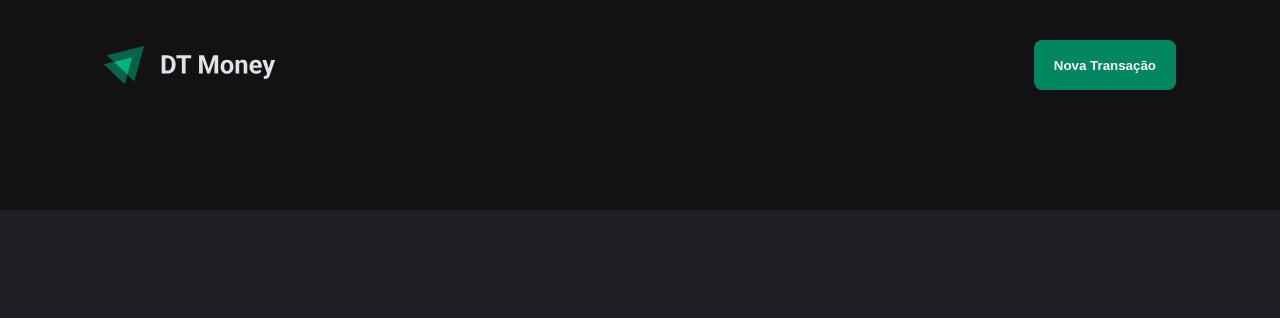
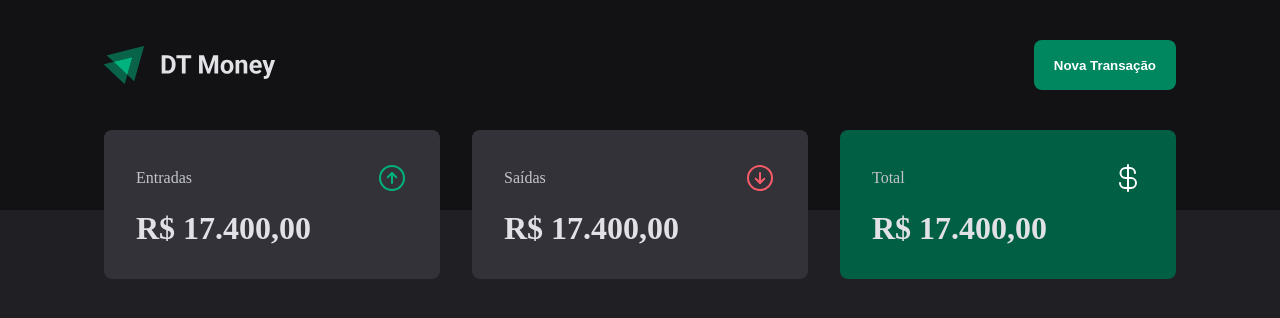
Before and after one commit to PedroFurlann/dt-money, a React (Vite) app: page / in a window 1280 px wide. Shown: the top 318 px of the page. Built offline with nearby package versions, Linux system fonts and the light colour scheme.

Commit message:
Create Summary component

```diff
--- a/package.json
+++ b/package.json
@@ -10,6 +10,7 @@
     "lint": "eslint src --ext .ts,.tsx"
   },
   "dependencies": {
+    "phosphor-react": "^1.4.1",
     "react": "^18.2.0",
     "react-dom": "^18.2.0",
     "styled-components": "^5.3.6"
--- /dev/null
+++ b/src/components/Summary/index.tsx
@@ -0,0 +1,32 @@
+import { SummaryCard, SummaryContainer } from './styles'
+import { ArrowCircleDown, ArrowCircleUp, CurrencyDollar } from 'phosphor-react'
+
+export function Summary() {
+  return (
+    <SummaryContainer>
+      <SummaryCard>
+        <header>
+          <span>Entradas</span>
+          <ArrowCircleUp size={32} color="#00b37e" />
+        </header>
+        <strong>R$ 17.400,00</strong>
+      </SummaryCard>
+
+      <SummaryCard>
+        <header>
+          <span>Saídas</span>
+          <ArrowCircleDown size={32} color="#f75a68" />
+        </header>
+        <strong>R$ 17.400,00</strong>
+      </SummaryCard>
+
+      <SummaryCard variant="green">
+        <header>
+          <span>Total</span>
+          <CurrencyDollar size={32} color="#fff" />
+        </header>
+        <strong>R$ 17.400,00</strong>
+      </SummaryCard>
+    </SummaryContainer>
+  )
+}
--- /dev/null
+++ b/src/components/Summary/styles.tsx
@@ -0,0 +1,42 @@
+import styled, { css } from 'styled-components'
+
+export const SummaryContainer = styled.section`
+  width: 100%;
+  max-width: 1120px;
+  margin: 0 auto;
+  padding: 0 1.5rem;
+
+  display: grid;
+  grid-template-columns: repeat(3, 1fr);
+  gap: 2rem;
+  margin-top: -5rem;
+`
+
+interface SummaryCardProps {
+  variant?: 'green'
+}
+
+export const SummaryCard = styled.div<SummaryCardProps>`
+  background: ${(props) => props.theme['gray-600']};
+  border-radius: 8px;
+  padding: 2rem;
+
+  header {
+    display: flex;
+    align-items: center;
+    justify-content: space-between;
+    color: ${(props) => props.theme['gray-300']};
+  }
+
+  strong {
+    display: block;
+    margin-top: 1rem;
+    font-size: 2rem;
+  }
+
+  ${(props) =>
+    props.variant === 'green' &&
+    css`
+      background: ${props.theme['green-700']};
+    `}
+`
--- a/src/pages/Transactions/index.tsx
+++ b/src/pages/Transactions/index.tsx
@@ -1,9 +1,11 @@
 import { Header } from '../../components/Header'
+import { Summary } from '../../components/Summary'
 
 export function Transactions() {
   return (
     <div>
       <Header />
+      <Summary />
     </div>
   )
 }
```
Also changed, not shown: 1 other file (tests, documents, lock files or other folders).
